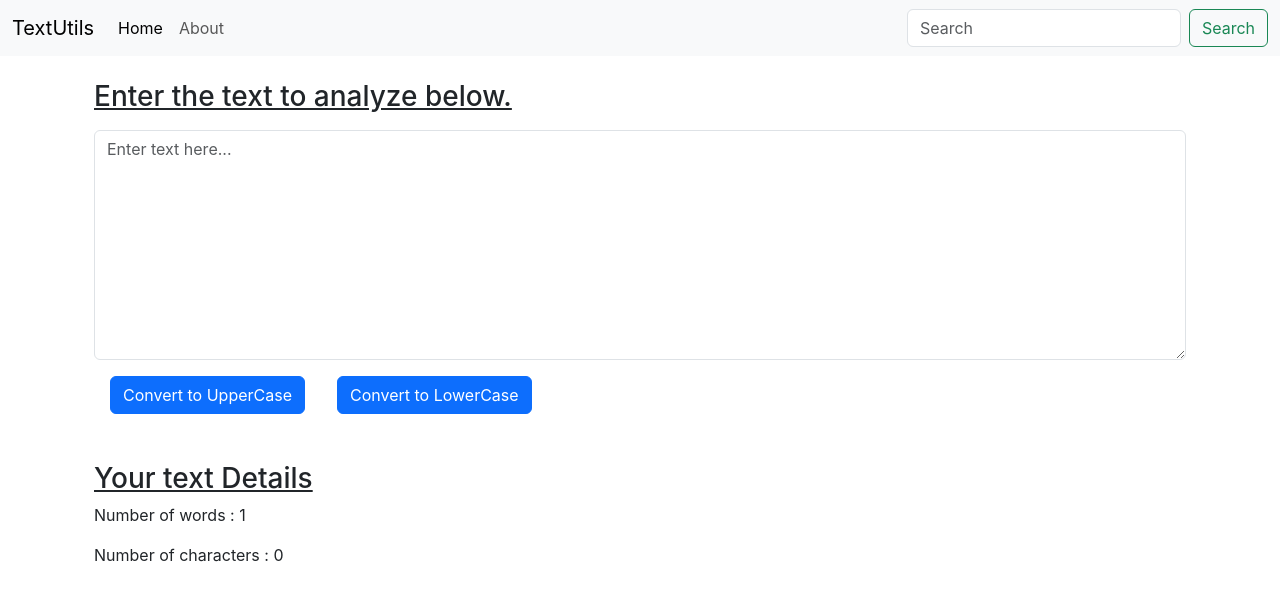
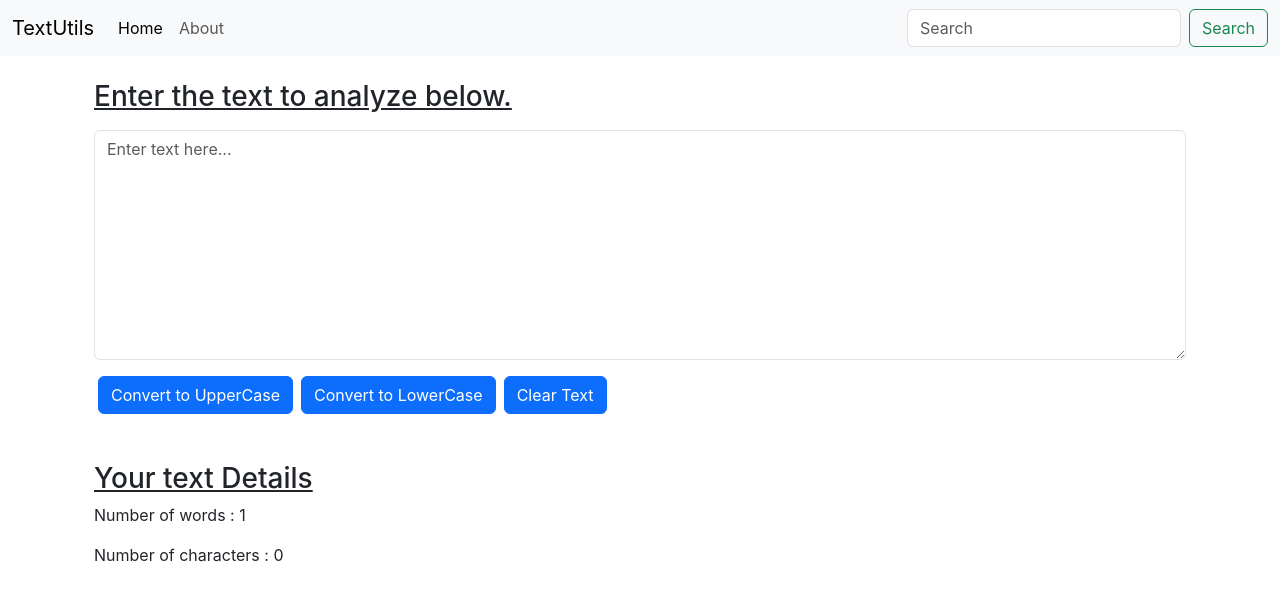
Before and after one commit to anshgupta6031/Text-Utility-App-Using-React.js, a React (Create React App) app: page / in a window 1280 px wide. Shown: the top 600 px of the page. Built offline with nearby package versions, Linux system fonts and the light colour scheme.

Commit message:
video 9 completed

```diff
--- a/src/App.js
+++ b/src/App.js
@@ -7,7 +7,7 @@ function App() {
     <>                                      {/* empty jsx fragment, used to wrap all the tags in one tag in order to return...... */}
 
       <Navbar title="TextUtils" aboutText="About" />               {/* bootstrap nav bar imported and used as a component...... */ }       {/* all the javascript will be written in these curly braces... */ }
-                                                {/* here, title and aboutText are prop which are sent to the navbar component as variables..... */}
+                                                {/* here, title and aboutText are props which are sent to the navbar component as variables..... */}
 
       <div className="container">
         <TextForm heading="Enter the text to analyze below." />
--- a/src/components/TextForm.js
+++ b/src/components/TextForm.js
@@ -2,7 +2,7 @@
 
 
 
-import React, { useState } from 'react'                       //  useState is a hooke........
+import React, { useState } from 'react'                       //  useState is a hooke, which helps in creating a state variable....
 
 export default function TextForm(props) {
 
@@ -34,6 +34,12 @@ export default function TextForm(props) {
     }
 
 
+    const clearText = () => {
+        console.log("Clear Text was clicked...")
+        setText("")
+    }
+
+
     return (
         <>
             <div className="container">
@@ -42,8 +48,9 @@ export default function TextForm(props) {
                     <textarea className="form-control my-3" id="myBox" rows="9" placeholder='Enter text here...' value={text} onChange={handleOnChange}></textarea>
                 </div>
 
-                <button className="btn btn-primary mx-3" onClick={handleUpClick}>Convert to UpperCase</button>
-                <button className="btn btn-primary mx-3" onClick={handleLoClick}>Convert to LowerCase</button>
+                <button className="btn btn-primary mx-1" onClick={handleUpClick}>Convert to UpperCase</button>
+                <button className="btn btn-primary mx-1" onClick={handleLoClick}>Convert to LowerCase</button>
+                <button className="btn btn-primary mx-1" onClick={clearText}>Clear Text</button>
             </div>
 
 
```
